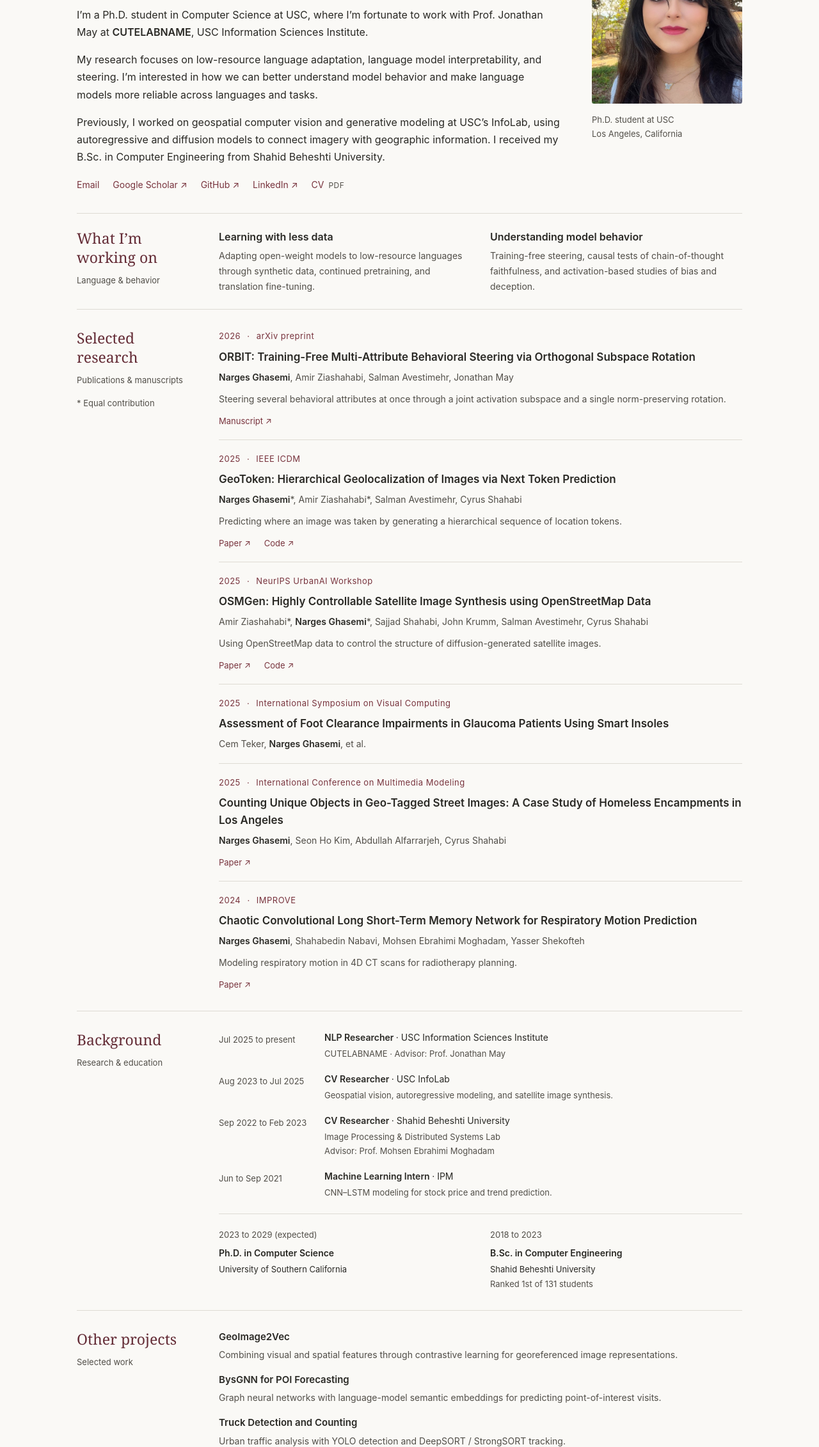
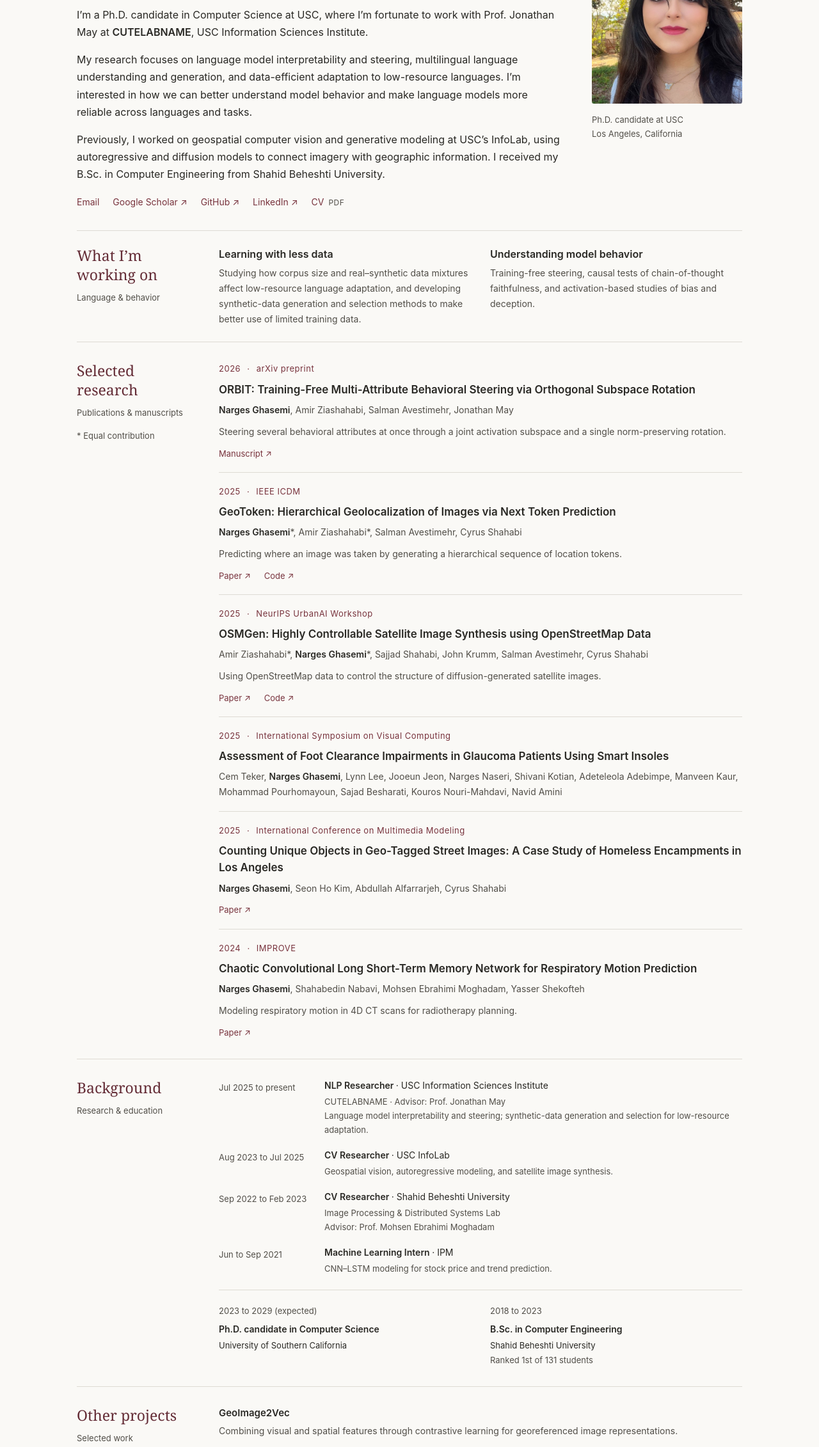
Before and after one commit to NNargesNN/nnargesnn.github.io, a plain HTML site: page index.html in a window 1280 px wide. Shown: the part 229-2491 px from the top of the page at 64% size. Drawn offline with Linux system fonts and the light colour scheme.

Commit message:
Update research profile and CV for PhD candidacy

```diff
--- a/index.html
+++ b/index.html
@@ -4,18 +4,18 @@
   <meta charset="UTF-8">
   <meta name="viewport" content="width=device-width, initial-scale=1">
   <title>Narges Ghasemi | Computer Science, USC</title>
-  <meta name="description" content="Narges Ghasemi is a Computer Science Ph.D. student at USC working on low-resource language adaptation, language model steering and interpretability, and geospatial computer vision.">
+  <meta name="description" content="Narges Ghasemi is a Computer Science Ph.D. candidate at USC working on language model interpretability and steering, multilingual NLP, and data-efficient adaptation to low-resource languages.">
   <meta name="author" content="Narges Ghasemi">
   <meta name="google-site-verification" content="E4VXwiyWfNUPOXhGCaFKSQ7GaKKp_8LIZXDq0qmuMXQ">
   <link rel="canonical" href="https://nnargesnn.github.io/">
   <meta property="og:type" content="profile">
   <meta property="og:url" content="https://nnargesnn.github.io/">
   <meta property="og:title" content="Narges Ghasemi | Computer Science, USC">
-  <meta property="og:description" content="Research in multilingual NLP, language model steering and interpretability, and computer vision.">
+  <meta property="og:description" content="Ph.D. candidate at USC researching multilingual NLP, language model interpretability and steering, and synthetic data.">
   <meta property="og:image" content="https://nnargesnn.github.io/public/images/profile-photo.JPG">
   <meta name="twitter:card" content="summary">
   <meta name="twitter:title" content="Narges Ghasemi | Computer Science, USC">
-  <meta name="twitter:description" content="Research in multilingual NLP, language model steering and interpretability, and computer vision.">
+  <meta name="twitter:description" content="Ph.D. candidate at USC researching multilingual NLP, language model interpretability and steering, and synthetic data.">
   <meta name="twitter:image" content="https://nnargesnn.github.io/public/images/profile-photo.JPG">
   <meta name="theme-color" content="#faf9f6">
   <link rel="icon" href="public/images/profile-photo.JPG" type="image/jpeg">
@@ -29,7 +29,7 @@
       <a href="#publications">Research</a>
       <a href="#experience">Background</a>
       <a href="#contact">Contact</a>
-      <a href="public/Narges_Ghasemi_CV.pdf">CV <span aria-hidden="true">↗</span></a>
+      <a href="public/CV_NargesGhasemi.pdf">CV <span aria-hidden="true">↗</span></a>
     </nav>
   </header>
 
@@ -38,27 +38,27 @@
       <div class="intro-copy">
         <p class="eyebrow">Computer Science · University of Southern California</p>
         <h1 id="name">Narges Ghasemi</h1>
-        <p>I’m a Ph.D. student in Computer Science at USC, where I’m fortunate to work with Prof. Jonathan May at <strong>CUTELABNAME</strong>, USC Information Sciences Institute.</p>
-        <p>My research focuses on low-resource language adaptation, language model interpretability, and steering. I’m interested in how we can better understand model behavior and make language models more reliable across languages and tasks.</p>
+        <p>I’m a Ph.D. candidate in Computer Science at USC, where I’m fortunate to work with Prof. Jonathan May at <strong>CUTELABNAME</strong>, USC Information Sciences Institute.</p>
+        <p>My research focuses on language model interpretability and steering, multilingual language understanding and generation, and data-efficient adaptation to low-resource languages. I’m interested in how we can better understand model behavior and make language models more reliable across languages and tasks.</p>
         <p>Previously, I worked on geospatial computer vision and generative modeling at USC’s InfoLab, using autoregressive and diffusion models to connect imagery with geographic information. I received my B.Sc. in Computer Engineering from Shahid Beheshti University.</p>
         <div class="profile-links" aria-label="Academic and social profiles">
           <a href="mailto:nghasemi@usc.edu">Email</a>
           <a href="https://scholar.google.com/citations?user=2JkHioEAAAAJ&amp;hl=en&amp;oi=ao">Google Scholar <span aria-hidden="true">↗</span></a>
           <a href="https://github.com/NNargesNN">GitHub <span aria-hidden="true">↗</span></a>
           <a href="https://linkedin.com/in/NNargesNN">LinkedIn <span aria-hidden="true">↗</span></a>
-          <a href="public/Narges_Ghasemi_CV.pdf">CV <span class="file-type">PDF</span></a>
+          <a href="public/CV_NargesGhasemi.pdf">CV <span class="file-type">PDF</span></a>
         </div>
       </div>
       <figure class="portrait">
         <img src="public/images/profile-photo.JPG" alt="Narges Ghasemi" width="640" height="640" fetchpriority="high">
-        <figcaption>Ph.D. student at USC<br>Los Angeles, California</figcaption>
+        <figcaption>Ph.D. candidate at USC<br>Los Angeles, California</figcaption>
       </figure>
     </section>
 
     <section id="research" class="section-row current-work" aria-labelledby="research-heading">
       <div class="section-label"><h2 id="research-heading">What I’m working on</h2><p>Language &amp; behavior</p></div>
       <div class="research-topics">
-        <div><h3>Learning with less data</h3><p>Adapting open-weight models to low-resource languages through synthetic data, continued pretraining, and translation fine-tuning.</p></div>
+        <div><h3>Learning with less data</h3><p>Studying how corpus size and real–synthetic data mixtures affect low-resource language adaptation, and developing synthetic-data generation and selection methods to make better use of limited training data.</p></div>
         <div><h3>Understanding model behavior</h3><p>Training-free steering, causal tests of chain-of-thought faithfulness, and activation-based studies of bias and deception.</p></div>
       </div>
     </section>
@@ -90,7 +90,7 @@
         <article class="publication">
           <p class="venue">2025 <span>·</span> International Symposium on Visual Computing</p>
           <h3>Assessment of Foot Clearance Impairments in Glaucoma Patients Using Smart Insoles</h3>
-          <p class="authors">Cem Teker, <strong>Narges Ghasemi</strong>, et al.</p>
+          <p class="authors">Cem Teker, <strong>Narges Ghasemi</strong>, Lynn Lee, Jooeun Jeon, Narges Naseri, Shivani Kotian, Adeteleola Adebimpe, Manveen Kaur, Mohammad Pourhomayoun, Sajad Besharati, Kouros Nouri-Mahdavi, Navid Amini</p>
         </article>
         <article class="publication">
           <p class="venue">2025 <span>·</span> International Conference on Multimedia Modeling</p>
@@ -112,13 +112,13 @@
       <div class="section-label"><h2 id="experience-heading">Background</h2><p>Research &amp; education</p></div>
       <div>
         <div class="timeline">
-          <article><p class="date">Jul 2025 to present</p><div><h3>NLP Researcher <span>· USC Information Sciences Institute</span></h3><p>CUTELABNAME · Advisor: Prof. Jonathan May</p></div></article>
+          <article><p class="date">Jul 2025 to present</p><div><h3>NLP Researcher <span>· USC Information Sciences Institute</span></h3><p>CUTELABNAME · Advisor: Prof. Jonathan May<br>Language model interpretability and steering; synthetic-data generation and selection for low-resource adaptation.</p></div></article>
           <article><p class="date">Aug 2023 to Jul 2025</p><div><h3>CV Researcher <span>· USC InfoLab</span></h3><p>Geospatial vision, autoregressive modeling, and satellite image synthesis.</p></div></article>
           <article><p class="date">Sep 2022 to Feb 2023</p><div><h3>CV Researcher <span>· Shahid Beheshti University</span></h3><p>Image Processing &amp; Distributed Systems Lab<br>Advisor: Prof. Mohsen Ebrahimi Moghadam</p></div></article>
           <article><p class="date">Jun to Sep 2021</p><div><h3>Machine Learning Intern <span>· IPM</span></h3><p>CNN–LSTM modeling for stock price and trend prediction.</p></div></article>
         </div>
         <div class="education">
-          <article><p class="date">2023 to 2029 (expected)</p><h3>Ph.D. in Computer Science</h3><p>University of Southern California</p></article>
+          <article><p class="date">2023 to 2029 (expected)</p><h3>Ph.D. candidate in Computer Science</h3><p>University of Southern California</p></article>
           <article><p class="date">2018 to 2023</p><h3>B.Sc. in Computer Engineering</h3><p>Shahid Beheshti University<br><span class="muted">Ranked 1st of 131 students</span></p></article>
         </div>
       </div>
@@ -128,7 +128,7 @@
       <div class="section-label"><h2 id="projects-heading">Other projects</h2><p>Selected work</p></div>
       <div class="project-list">
         <article><h3>GeoImage2Vec</h3><p>Combining visual and spatial features through contrastive learning for georeferenced image representations.</p></article>
-        <article><h3>BysGNN for POI Forecasting</h3><p>Graph neural networks with language-model semantic embeddings for predicting point-of-interest visits.</p></article>
+        <article><h3>BysGNN for POI Forecasting</h3><p>Graph neural networks and language models with spatially aware semantic embeddings for predicting point-of-interest visits.</p></article>
         <article><h3>Truck Detection and Counting</h3><p>Urban traffic analysis with YOLO detection and DeepSORT / StrongSORT tracking.</p></article>
         <article><h3>Flash Reflection Removal</h3><p>Removing flash reflections from images with a U-Net model.</p></article>
         <article><h3><a href="https://github.com/NNargesNN/News-Classification">Hamshahri News Classification <span aria-hidden="true">↗</span></a></h3><p>Persian news classification with SVM and feature engineering. Ranked 2nd in a Kaggle competition.</p></article>
--- a/sitemap.xml
+++ b/sitemap.xml
@@ -2,7 +2,7 @@
 <urlset xmlns="http://www.sitemaps.org/schemas/sitemap/0.9">
   <url>
     <loc>https://nnargesnn.github.io/</loc>
-    <lastmod>2026-09-10</lastmod>
+    <lastmod>2026-11-12</lastmod>
     <changefreq>monthly</changefreq>
     <priority>1.0</priority>
   </url>
```
Also changed, not shown: 2 other files.
